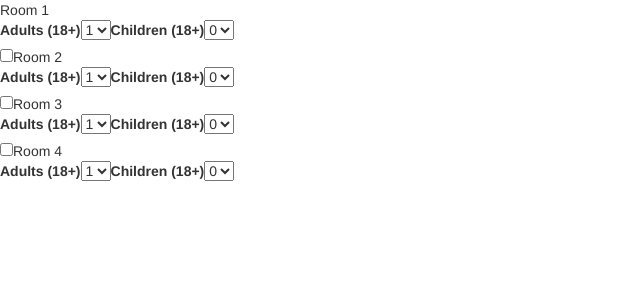
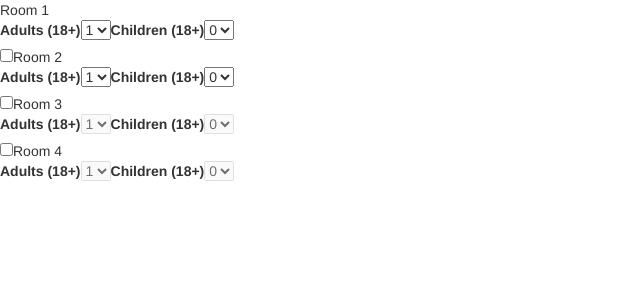
Before and after one commit to henryhedges/henryhedges_hilton_code_assessment, a Next.js app in the folder Assessment_2/: page / in a window 1280 px wide. Shown: the top 300 px of the page, without its empty margins (0-640 px from the left). Built offline with nearby package versions, Linux system fonts and the light colour scheme.

Commit message:
added room default to rooms that don't exist in initial data

```diff
--- a/Assessment_2/components/index/Content/RoomCard/index.js
+++ b/Assessment_2/components/index/Content/RoomCard/index.js
@@ -14,7 +14,7 @@ class RoomCard extends React.Component {
   }
 
   render() {
-    const { roomNumber } = this.props;
+    const { adults, kids, roomNumber, selected } = this.props;
     const isFirstRoom = roomNumber === 1;
 
     return (
@@ -31,13 +31,13 @@ class RoomCard extends React.Component {
         <div>
           <span>
             <label>Adults (18+)</label>
-            <select defaultValue={1}>
+            <select defaultValue={1} disabled={!selected}>
               { this.createNumericOptions() }
             </select>
           </span>
           <span>
             <label>Children (18+)</label>
-            <select>
+            <select defaultValue={0} disabled={!selected}>
               { this.createNumericOptions() }
             </select>
           </span>
```
